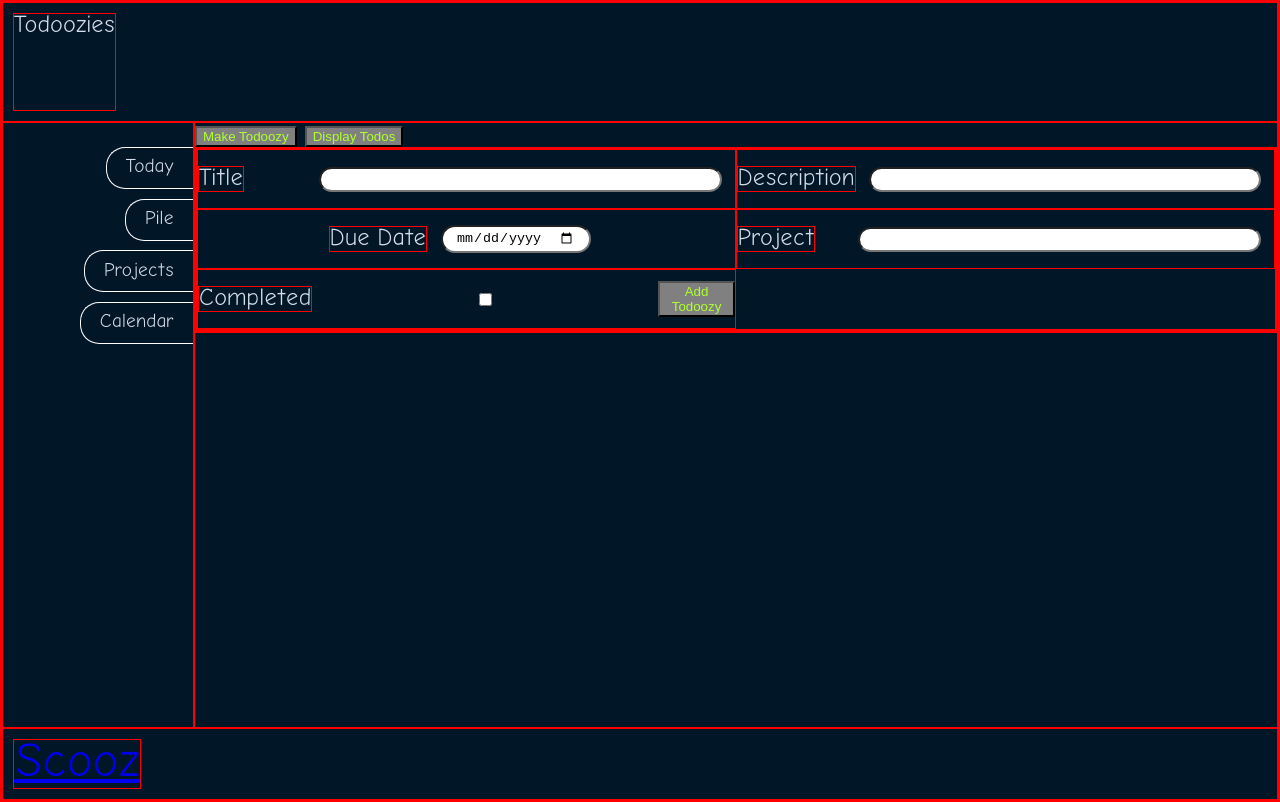
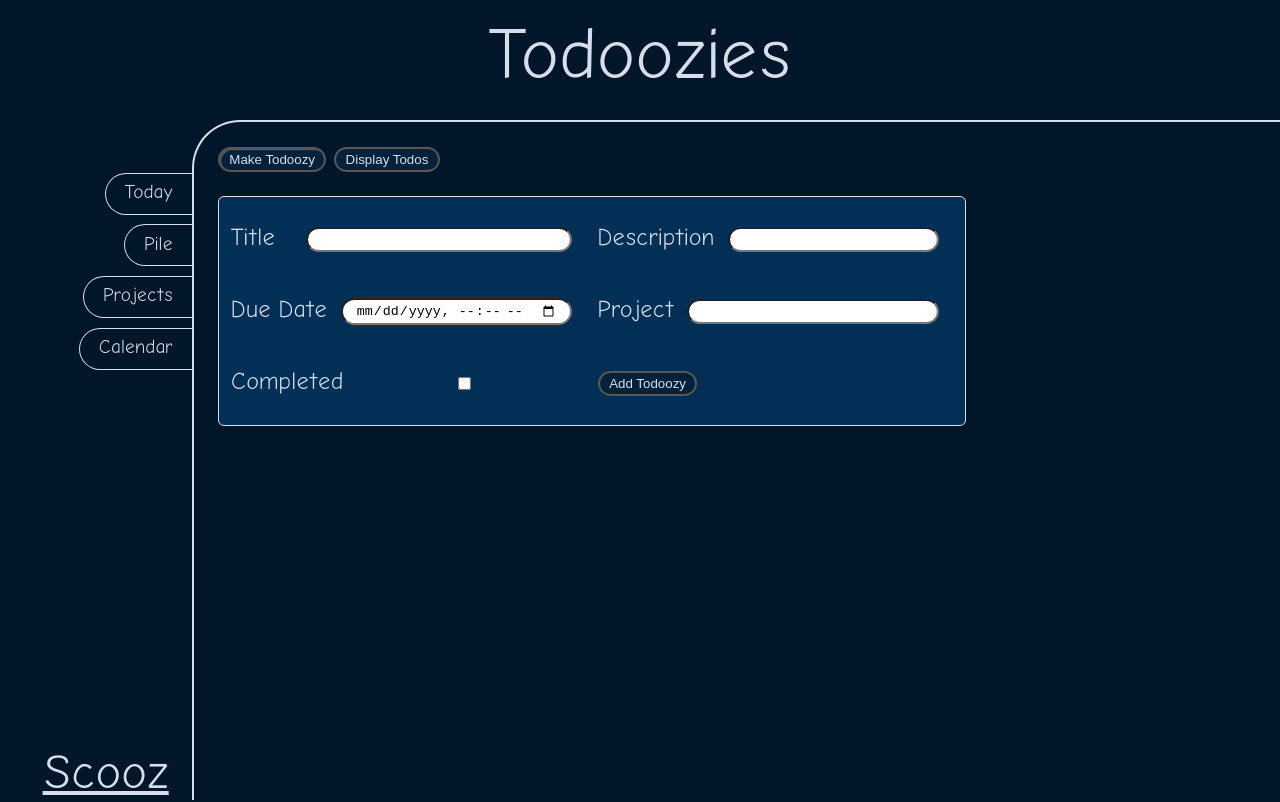
Before and after one commit to ZebraMilk/todoozy, a website built with webpack: page src/template.html in a window 1280 px wide. Both pictures are taken after a click on the button "Make Todoozy". Built offline with nearby package versions, Linux system fonts and the light colour scheme; files whose address does not match are found by name.

Commit message:
Establish CSS variables and style, pop-out the add-todo fields

```diff
--- /dev/null
+++ b/src/dom.js
@@ -0,0 +1,26 @@
+
+
+
+
+// const todoForm = document.querySelector(".add-todo-fields");
+// const todoozyDisplay = document.getElementById("todoozy-display");
+
+// const addBtn = document.querySelector(".add-todo-button");
+// const makeTodoButton = document.querySelector(".toggle-make-todo");
+// const displayButton = document.querySelector(".display-todos");
+
+const todoTitle = document.getElementById("title");
+const todoDescription = document.getElementById("description");
+const todoDueDate = document.getElementById("due-date");
+const todoProject = document.getElementById("project");
+const todoCompleted = document.getElementById("completed");
+
+
+
+export const todoInput = {
+  todoTitle: todoTitle.value,
+  todoDescription: todoDescription.value,
+  todoDueDate: todoDueDate.value,
+  todoProject: todoProject.value,
+  todoCompleted: todoCompleted.value
+}
--- a/src/style.css
+++ b/src/style.css
@@ -91,7 +91,7 @@ video {
   font-size: 100%;
   font: inherit;
   vertical-align: baseline;
-  border: 1px solid red;
+  /* border: 1px solid red; */
 }
 /* HTML5 display-role reset for older browsers */
 article,
@@ -137,14 +137,9 @@ table {
   box-sizing: border-box;
 }
 
-body {
-  background-color: #011627;
-  color: #d6deeb;
-  height: 100vh;
-  display: flex;
-  flex-direction: column;
+input {
+  outline: none;
 }
-
 /* || typography */
 /* || fonts */
 @font-face {
@@ -160,16 +155,44 @@ body {
   font-size: 24px;
 }
 
-h1,
-h2,
-h3,
-h4 {
-  font-weight: bold;
-}
+
 
 /* || variables */
 
+
+:root {
+  /* || color variables */
+  --dark: hsl(207, 95%, 8%);
+  --light: hsl(217, 34%, 88%);
+  --dark-accent: hsl(207, 95%, 17%);
+  --dark-selected: hsl(206, 93%, 12%);
+  --red: hsl(1, 83%, 63%);
+  --green: hsl(145, 73%, 49%);
+  --yellow: hsl(84, 62%, 63%);
+  --blue: hsl(221, 100%, 75%);
+  --orange: hsl(14, 90%, 70%);
+  --magenta: hsl(276, 68%, 75%);
+  --cyan: hsl(169, 72%, 45%);
+  --white: hsl(0, 0%, 100%);
+  --bright-black: hsl(0, 1%, 34%);
+
+  /* || font variables */
+  --h1-font-size: 3rem;
+  --h2-font-size: 2rem;
+  --h3-font-size: 1.5rem;
+  --nav-font-size: .8rem;
+  --input-font-size: .7rem;
+  --todo-title-font-size: .9rem;
+  --todo-description-font-size: .7rem;
+}
+
+
+
 /* || layout */
+
+body {
+  height: 100vh;
+}
 
 header,
 footer {
@@ -180,7 +203,7 @@ footer {
 
 main {
   display: flex;
-  flex-grow: 1;
+  height: calc(100vh - 5rem);
 }
 
 nav {
@@ -188,35 +211,43 @@ nav {
   flex-direction: column;
   align-items: flex-end;
   width: max(15vw, 150px);
-  max-width: 300px;
-  padding: 1em 0 0 1em;
+  padding: 2.5em 0 0 1em;
 }
 
 /* || components */
+
+
+body {
+  background-color: var(--dark);
+  color: var(--light);
+}
 /* || header and footer */
-
-header,
-footer {
-  padding: 10px;
-  background-color: #011627;
-  color: #d6deeb;
-}
 
 header {
   height: 5rem;
+  padding: 10px;
+  background-color: var(--dark);
+  color: var(--light);
 }
 
-footer {
+.nav-footer {
   font-size: 2rem;
 }
 
 header h1 {
-  color: #d6deeb;
+  margin: auto;
+  color: var(--light);
+  font-size: var(--h1-font-size);
 }
 /* || navigation */
 
 nav {
-  font-size: 0.8rem;
+  font-size: var(--nav-font-size);
+}
+
+.nav-footer {
+  margin: auto auto 0 auto;
+  color: var(--light);
 }
 
 nav > li {
@@ -227,11 +258,11 @@ nav > li {
   align-items: center;
   padding: 0 1em;
   margin: 0.25em 0;
-  border: 1px solid white;
-  border-bottom-left-radius: 1em;
-  border-top-left-radius: 1em;
+  border: 1px solid var(--light);
+  border-bottom-left-radius: 2em;
+  border-top-left-radius: 2em;
   border-right: none;
-  transition: all 2s;
+  font-weight: bold;
 }
 
 nav > li:hover {
@@ -245,15 +276,36 @@ nav > li:active {
 /* || buttons */
 
 button {
-  background-color: gray;
-  color: greenyellow;
+
+  background-color: var(--dark-selected);
+  color: var(--light);
+  border: 2px solid var(--bright-black);
+  border-radius: 2em;
+  padding: .25em .7em;
+  transition: all .15s ease;
+}
+
+button:hover {
+  padding: .25em 1em;
+  background-color: var(--dark-accent);
+}
+
+button:focus {
+  box-shadow: inset .1em .1em var(--bright-black);
 }
 
 /* || content */
 
 main {
-  background-color: #011627;
-  color: #d6deeb;
+  background-color: var(--dark);
+  color: var(--light);
+}
+
+.display {
+  border-top: 2px solid var(--light);
+  border-left: 2px solid var(--light);
+  border-top-left-radius: 2em;
+  padding: 1em;
 }
 
 .app-content {
@@ -261,21 +313,40 @@ main {
   grid-template-columns: min-content 1fr;
 }
 
-.make-todo-display {
-  display: flex;
-  flex-direction: column;
+
+/* || todo cards */
+
+.todo-card {
+  display: grid;
+  grid-template-columns: 20% 1fr 20% ;
+  text-align: center;
+  gap: .5rem;
+  background-color: var(--dark-selected);
+  border: 1px solid var(--bright-black);
+  border-radius: .25rem;
+  margin: .25rem 0;
+  padding: .5em;
+
 }
 
 /* || inputs */
 
-.add-todo-fields .hide {
-  transition: all 1s ease;
+.make-todo-display {
+  background-color: var(--dark-accent);
+  display: flex;
+  flex-direction: column;
+  border: 1px solid var(--light);
+  border-radius: .25rem;
+  margin-top: 1rem;
+  padding: .5rem;
 }
 
 .add-todo-fields {
   display: grid;
   grid-template-columns: 1fr 1fr;
   grid-template-rows: 1fr 1fr 1fr;
+  gap: .5rem;
+  /* transition: all 1s ease; */
 }
 
 .field-input {
@@ -287,7 +358,7 @@ main {
 }
 
 input:focus {
-  border: 5px solid green;
+  outline: solid 3px var(--magenta);
 }
 
 .todo-input {
@@ -309,4 +380,10 @@ input:focus {
 
 .hide {
   display: none;
+  position: static;
 }
+
+.pop-out {
+  position: absolute;
+
+}
--- a/src/template.html
+++ b/src/template.html
@@ -18,13 +18,17 @@
         <li>Pile</li>
         <li>Projects</li>
         <li>Calendar</li>
+        <a class="nav-footer" href="https://github.com/ZebraMilk">Scooz</a>
       </nav>
       <div class="display" id="display">
-        <!-- display the todo items as they are clicked -->
-        <button class="toggle-make-todo">Make Todoozy</button>
-        <button class="display-todos">Display Todos</button>
-        <div class="make-todo-display">
-          <form class="add-todo-fields hide">
+        <div class="display-options">
+          <!-- display the todo items as they are clicked -->
+          <button class="toggle-make-todo">Make Todoozy</button>
+          <button class="display-todos">Display Todos</button>
+
+        </div>
+        <div class="make-todo-display hide">
+          <form class="add-todo-fields">
             <div class="todo-input">
               <label for="title" class="field-label">Title</label>
               <input
@@ -38,7 +42,7 @@
             <div class="todo-input">
               <label for="description" class="field-label">Description</label>
               <input
-                type="text"
+                type="textarea"
                 class="field-input"
                 id="description"
                 name="todoozy"
@@ -47,7 +51,7 @@
             <div class="todo-input due-date">
               <label for="due-date" class="field-label">Due Date</label>
               <input
-                type="date"
+                type="datetime-local"
                 class="field-input"
                 id="due-date"
                 name="todoozy"
@@ -70,6 +74,8 @@
                 id="completed"
                 name="todoozy"
               />
+            </div>
+            <div class="todo-input">
               <button class="add-todo-button">Add Todoozy</button>
             </div>
           </form>
@@ -77,8 +83,5 @@
         <div class="todoozy-display" id="todoozy-display"></div>
       </div>
     </main>
-    <footer>
-      <a href="https://github.com/ZebraMilk">Scooz</a>
-    </footer>
   </body>
 </html>
--- a/src/ui.js
+++ b/src/ui.js
@@ -1,9 +1,15 @@
 // do DOM stuff here
 // imports?
 import { library } from "./library.js";
+import { todoInput } from "./dom.js";
 // grab the form fields
+const makeTodoDisplay = document.querySelector(".make-todo-display");
 const todoForm = document.querySelector(".add-todo-fields");
 const todoozyDisplay = document.getElementById("todoozy-display");
+
+const addBtn = document.querySelector(".add-todo-button");
+const makeTodoButton = document.querySelector(".toggle-make-todo");
+const displayButton = document.querySelector(".display-todos");
 
 const todoTitle = document.getElementById("title");
 const todoDescription = document.getElementById("description");
@@ -34,9 +40,12 @@ function addToLibrary(newTodoozy) {
 // button to add a todo
 function loadUI() {
   // const todoDisplay = document.querySelector(".todoozy-display");
-  const addBtn = document.querySelector(".add-todo-button");
 
   addBtn.addEventListener("click", (e) => {
+    if (todoTitle.value.trim() === "") {
+      console.log("Needs a title");
+      return;
+    }
     const todoozy = captureFields(e);
     addToLibrary(todoozy);
     updateDisplayDefault(e);
@@ -60,12 +69,12 @@ function clearDisplay() {
 
 function createTodoCard(todoozy) {
   const todoCard = document.createElement("div");
-  const title = document.createElement("h1");
-  const description = document.createElement("details");
+  const title = document.createElement("p");
+  const description = document.createElement("p");
   const dueDate = document.createElement("div");
-  const project = document.createElement("h4");
+  const project = document.createElement("p");
 
-  todoCard.classList.add("todoozy");
+  todoCard.classList.add("todo-card","todoozy");
   todoCard.id = `${todoozy.id}`;
   title.classList.add("todoozy-title");
   description.classList.add("todoozy-description");
@@ -97,22 +106,21 @@ function updateDisplayDefault(e) {
   // );
 }
 // TODO: make the "make todo" button display or hide the todofields
-const makeTodoButton = document.querySelector(".toggle-make-todo");
 
 function toggleTodoFields(e) {
   e.preventDefault();
-  if (todoForm.classList.contains("hide")) {
-    todoForm.classList.remove("hide");
+  if (makeTodoDisplay.classList.contains("hide")) {
+    makeTodoDisplay.classList.remove("hide");
+    makeTodoDisplay.classList.add("pop-out");
   } else {
-    todoForm.classList.add("hide");
+    makeTodoDisplay.classList.add("hide");
+    makeTodoDisplay.classList.remove("pop-out");
   }
 }
 // grab the dom stuff and add a listner
 makeTodoButton.addEventListener("click", (e) => toggleTodoFields(e));
 
 // make a test button to display the library
-const displayButton = document.querySelector(".display-todos");
 displayButton.addEventListener("click", (e) => updateDisplayDefault(e));
 
-
 export { loadUI, createTodoCard };
```
Also changed, not shown: dist/index.html, dist/main.bundle.js.
